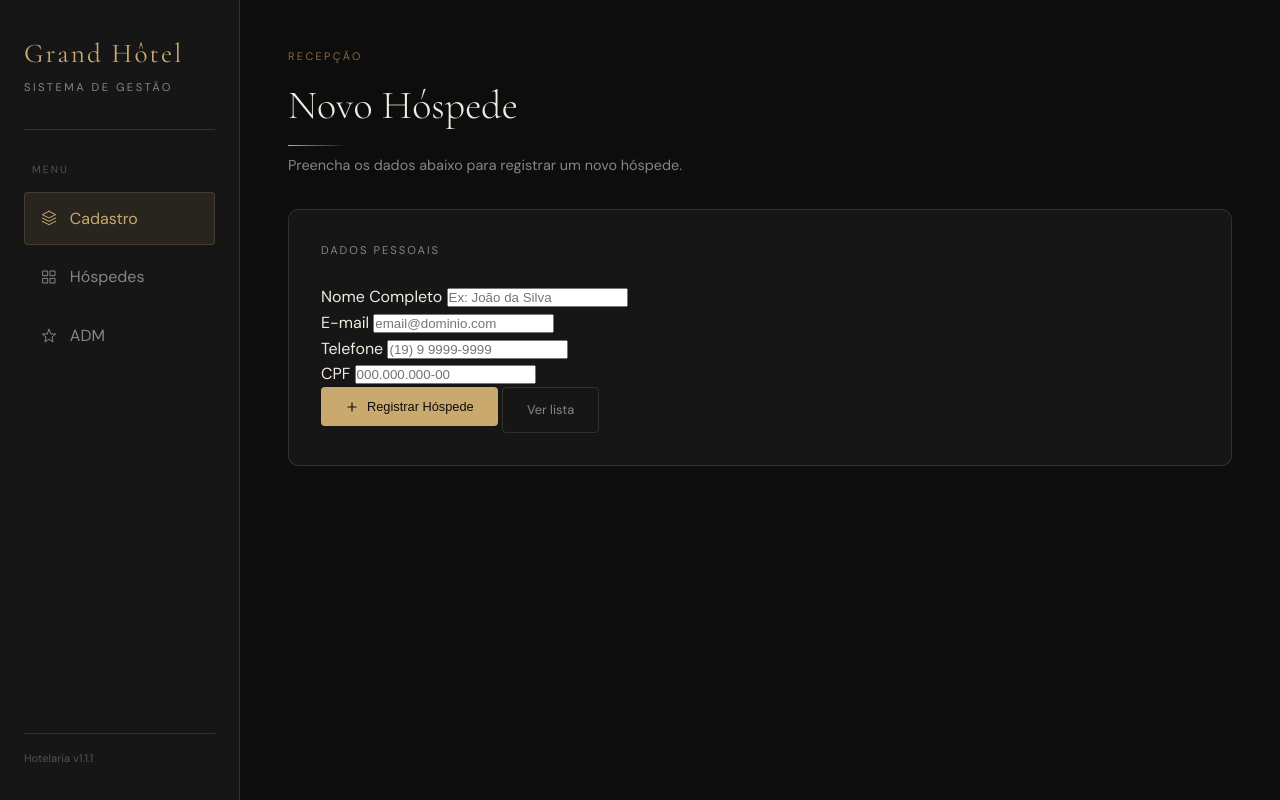
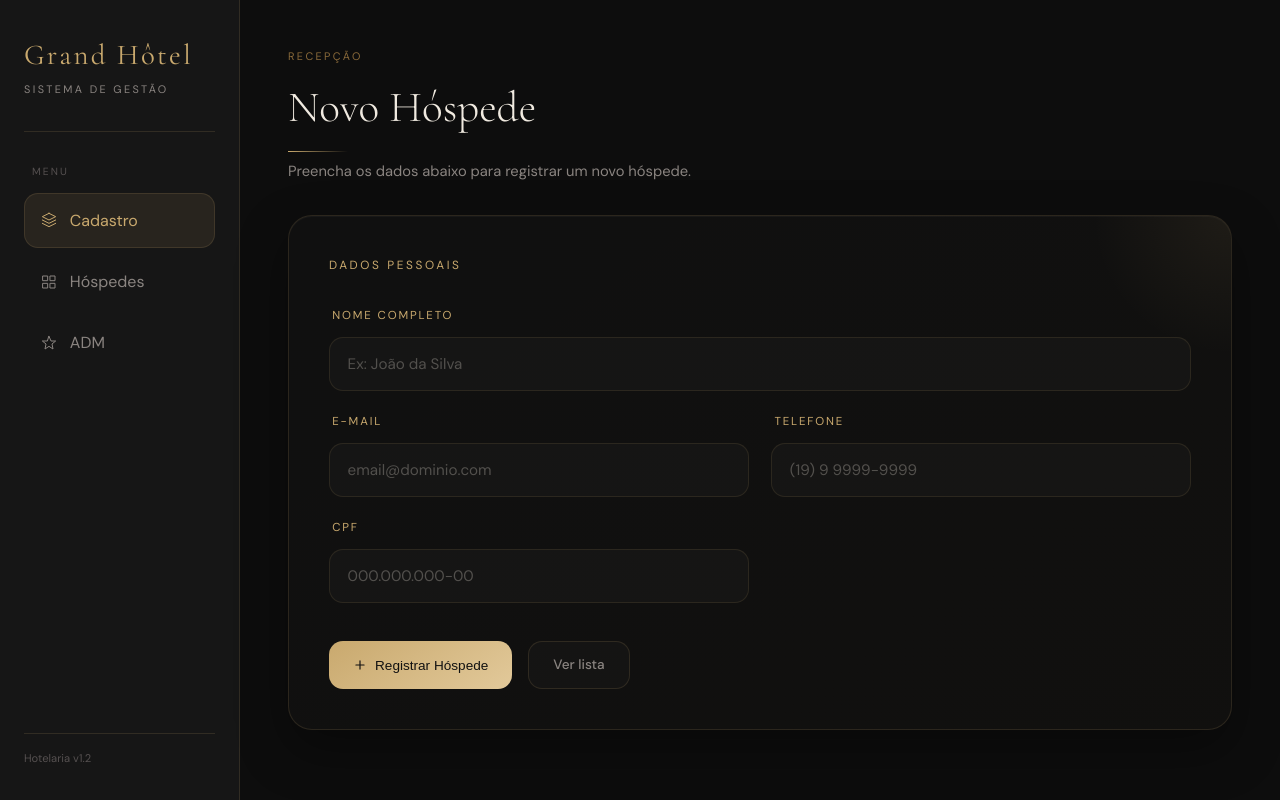
Before and after one commit to MatheusCatarucci/Cadastro-Hotelaria, a FastAPI app: page / in a window 1280 px wide. Run offline with FastAPI, Linux system fonts and the light colour scheme; data that the repository does not hold is empty.

Commit message:
V 1.2 - Ícone, dashboard e API atualizados

```diff
--- a/app.py
+++ b/app.py
@@ -47,12 +47,12 @@ async def hospedes(request: Request):
         context={"hospedes": hospedes}
     )
 
-@app.get("/adm", response_class=HTMLResponse)
+@app.get("/dashboard-adm", response_class=HTMLResponse)
 def adm(request:Request):
     hospedes_tempo_real = consulta_hospedes()
     return templates.TemplateResponse(
         request=request,
-        name="adm.html",
+        name="dashboard-adm.html",
         context={"hospedes" : hospedes_tempo_real}
     )
 
--- a/static/css/style.css
+++ b/static/css/style.css
@@ -1,12 +1,20 @@
-@import url('https://fonts.googleapis.com/css2?family=Cormorant+Garamond:ital,wght@0,300;0,400;0,500;1,300;1,400&family=DM+Sans:opsz,wght@9..40,300;9..40,400;9..40,500&display=swap');
+@import url('https://fonts.googleapis.com/css2?family=Cormorant+Garamond:wght@300;400;500&family=DM+Sans:wght@300;400;500&display=swap');
+
+/* ───────────────────────────── */
+/* RESET */
+/* ───────────────────────────── */
 
 *,
 *::before,
 *::after {
-    box-sizing: border-box;
     margin: 0;
     padding: 0;
+    box-sizing: border-box;
 }
+
+/* ───────────────────────────── */
+/* VARIABLES */
+/* ───────────────────────────── */
 
 :root {
     --gold: #C9A96E;
@@ -15,31 +23,34 @@
 
     --bg: #0D0D0D;
     --bg-card: #161616;
-    --bg-raised: #1E1E1E;
-
-    --border: rgba(201, 169, 110, 0.18);
-    --border-strong: rgba(201, 169, 110, 0.38);
 
     --text: #F0EAE0;
     --text-muted: #8A8480;
     --text-dim: #555050;
 
-    --danger: #C0614A;
-    --success: #5A9A72;
+    --border: rgba(201, 169, 110, 0.15);
+    --border-strong: rgba(201, 169, 110, 0.3);
 
-    --radius: 4px;
-    --radius-lg: 10px;
+    --success: #7AC99A;
+    --danger: #E07A62;
+
+    --radius: 14px;
+    --radius-lg: 24px;
 }
 
-html {
-    height: 100%;
+/* ───────────────────────────── */
+/* BASE */
+/* ───────────────────────────── */
+
+html,
+body {
+    min-height: 100%;
 }
 
 body {
     font-family: 'DM Sans', sans-serif;
     background: var(--bg);
     color: var(--text);
-    min-height: 100%;
     line-height: 1.6;
 }
 
@@ -79,15 +92,18 @@ body {
 
 .hotel-name {
     font-family: 'Cormorant Garamond', serif;
-    font-size: 1.7rem;
+    font-size: 1.8rem;
+    letter-spacing: 0.08em;
+
     color: var(--gold);
-    letter-spacing: 0.08em;
 }
 
 .hotel-sub {
-    font-size: 0.7rem;
+    font-size: 0.68rem;
+
     text-transform: uppercase;
     letter-spacing: 0.22em;
+
     color: var(--text-muted);
 }
 
@@ -99,16 +115,20 @@ body {
 .sidebar-nav {
     display: flex;
     flex-direction: column;
-    gap: 0.35rem;
+    gap: 0.4rem;
 }
 
 .nav-label {
+    padding-left: 0.5rem;
+
+    margin-bottom: 0.4rem;
+
     font-size: 0.65rem;
+
     text-transform: uppercase;
     letter-spacing: 0.2em;
+
     color: var(--text-dim);
-    margin-bottom: 0.5rem;
-    padding-left: 0.5rem;
 }
 
 .nav-item {
@@ -116,23 +136,23 @@ body {
     align-items: center;
     gap: 0.8rem;
 
-    padding: 0.8rem 1rem;
+    padding: 0.85rem 1rem;
+
+    border: 1px solid transparent;
+    border-radius: var(--radius);
 
     text-decoration: none;
     color: var(--text-muted);
 
-    border-radius: var(--radius);
-    border: 1px solid transparent;
-
-    transition: 0.15s ease;
+    transition: 0.18s ease;
 }
 
 .nav-item svg {
     width: 16px;
     height: 16px;
 
+    fill: none;
     stroke: currentColor;
-    fill: none;
     stroke-width: 1.5;
 
     stroke-linecap: round;
@@ -142,34 +162,38 @@ body {
 .nav-item:hover {
     background: rgba(201, 169, 110, 0.06);
     border-color: var(--border);
+
     color: var(--text);
 }
 
 .nav-item.active {
     background: rgba(201, 169, 110, 0.1);
     border-color: var(--border);
+
     color: var(--gold);
 }
 
 .sidebar-footer {
     margin-top: auto;
 
+    padding-top: 1rem;
+
+    border-top: 1px solid var(--border);
+
     font-size: 0.7rem;
     color: var(--text-dim);
-
-    padding-top: 1rem;
-    border-top: 1px solid var(--border);
 }
 
 /* ───────────────────────────── */
-/* MAIN CONTENT */
+/* MAIN */
 /* ───────────────────────────── */
 
 .main-content {
-    padding: 3rem;
     display: flex;
     flex-direction: column;
     gap: 2rem;
+
+    padding: 3rem;
 }
 
 /* ───────────────────────────── */
@@ -184,26 +208,30 @@ body {
 
 .eyebrow {
     font-size: 0.68rem;
+
     text-transform: uppercase;
     letter-spacing: 0.22em;
+
     color: var(--gold-dim);
 }
 
 .page-header h1 {
     font-family: 'Cormorant Garamond', serif;
-    font-size: 2.5rem;
+    font-size: 2.7rem;
     font-weight: 300;
 }
 
 .page-header p {
+    font-size: 0.92rem;
     color: var(--text-muted);
-    font-size: 0.9rem;
 }
 
 .gold-line {
     width: 60px;
     height: 1px;
-    background: linear-gradient(90deg,
+
+    background:
+        linear-gradient(90deg,
             var(--gold),
             transparent);
 }
@@ -213,21 +241,55 @@ body {
 /* ───────────────────────────── */
 
 .card {
-    background: var(--bg-card);
-    border: 1px solid var(--border);
+    position: relative;
+
+    overflow: hidden;
+
+    padding: 2.5rem;
+
     border-radius: var(--radius-lg);
 
-    padding: 2rem;
+    background:
+        linear-gradient(145deg,
+            rgba(255, 255, 255, 0.015),
+            rgba(201, 169, 110, 0.025));
+
+    border: 1px solid var(--border);
+
+    box-shadow:
+        0 20px 50px rgba(0, 0, 0, 0.35),
+        inset 0 1px 0 rgba(255, 255, 255, 0.03);
+}
+
+.card::before {
+    content: "";
+
+    position: absolute;
+    top: -140px;
+    right: -140px;
+
+    width: 280px;
+    height: 280px;
+
+    background:
+        radial-gradient(circle,
+            rgba(201, 169, 110, 0.08),
+            transparent 70%);
+
+    pointer-events: none;
 }
 
 .card-title {
-    font-size: 0.7rem;
+    position: relative;
+
+    margin-bottom: 2rem;
+
+    font-size: 0.74rem;
+
     text-transform: uppercase;
-    letter-spacing: 0.18em;
+    letter-spacing: 0.22em;
 
-    color: var(--text-muted);
-
-    margin-bottom: 1.5rem;
+    color: var(--gold);
 }
 
 /* ───────────────────────────── */
@@ -361,69 +447,210 @@ tbody td:first-child {
     font-size: 0.68rem;
     font-weight: 500;
 
+    text-transform: uppercase;
     letter-spacing: 0.08em;
-    text-transform: uppercase;
-
-    border: 1px solid transparent;
 }
 
 .status-badge.online {
-    background: rgba(90, 154, 114, 0.1);
-    color: #7AC99A;
-    border-color: rgba(90, 154, 114, 0.25);
+    background: rgba(90, 154, 114, 0.12);
+
+    border: 1px solid rgba(90, 154, 114, 0.25);
+
+    color: var(--success);
 }
 
 .status-badge.offline {
-    background: rgba(192, 97, 74, 0.1);
-    color: #E07A62;
-    border-color: rgba(192, 97, 74, 0.25);
+    background: rgba(192, 97, 74, 0.12);
+
+    border: 1px solid rgba(192, 97, 74, 0.25);
+
+    color: var(--danger);
+}
+
+/* ───────────────────────────── */
+/* FORM */
+/* ───────────────────────────── */
+
+form {
+    width: 100%;
+}
+
+.form-grid {
+    display: grid;
+    grid-template-columns: repeat(2, 1fr);
+    gap: 1.4rem;
+}
+
+.form-group {
+    display: flex;
+    flex-direction: column;
+    gap: 0.7rem;
+}
+
+.full-width {
+    grid-column: 1 / -1;
+}
+
+.form-group label {
+    padding-left: 0.2rem;
+
+    font-size: 0.72rem;
+
+    text-transform: uppercase;
+    letter-spacing: 0.16em;
+
+    color: var(--gold);
+}
+
+.form-group input {
+    width: 100%;
+
+    padding: 1rem 1.1rem;
+
+    border: 1px solid rgba(201, 169, 110, 0.12);
+    border-radius: 14px;
+
+    background: rgba(255, 255, 255, 0.025);
+
+    color: var(--text);
+
+    font-size: 0.95rem;
+    font-family: inherit;
+
+    outline: none;
+
+    transition:
+        border 0.2s ease,
+        background 0.2s ease,
+        box-shadow 0.2s ease,
+        transform 0.15s ease;
+}
+
+.form-group input::placeholder {
+    color: rgba(240, 234, 224, 0.28);
+}
+
+.form-group input:hover {
+    background: rgba(255, 255, 255, 0.035);
+
+    border-color: rgba(201, 169, 110, 0.24);
+}
+
+.form-group input:focus {
+    background: rgba(201, 169, 110, 0.04);
+
+    border-color: var(--gold);
+
+    box-shadow:
+        0 0 0 4px rgba(201, 169, 110, 0.08),
+        0 10px 25px rgba(0, 0, 0, 0.2);
+
+    transform: translateY(-1px);
 }
 
 /* ───────────────────────────── */
 /* BUTTONS */
 /* ───────────────────────────── */
 
+.btn-row {
+    display: flex;
+    align-items: center;
+    gap: 1rem;
+
+    margin-top: 1rem;
+
+    grid-column: 1 / -1;
+}
+
 .btn-primary,
 .btn-ghost {
     display: inline-flex;
     align-items: center;
     justify-content: center;
-
     gap: 0.5rem;
 
-    padding: 0.75rem 1.5rem;
+    height: 48px;
 
-    border-radius: var(--radius);
+    padding: 0 1.5rem;
+
+    border-radius: 14px;
 
     text-decoration: none;
 
-    font-size: 0.8rem;
-    transition: 0.15s ease;
+    font-size: 0.85rem;
+    font-weight: 500;
+
+    transition:
+        transform 0.15s ease,
+        background 0.18s ease,
+        border 0.18s ease,
+        box-shadow 0.18s ease;
 }
 
 .btn-primary {
-    background: var(--gold);
-    color: #0D0D0D;
     border: none;
+
+    background:
+        linear-gradient(145deg,
+            var(--gold),
+            var(--gold-light));
+
+    color: #111;
+
+    cursor: pointer;
 }
 
 .btn-primary:hover {
-    background: var(--gold-light);
+    transform: translateY(-2px);
+
+    box-shadow:
+        0 12px 25px rgba(201, 169, 110, 0.25);
 }
 
 .btn-ghost {
+    background: rgba(255, 255, 255, 0.02);
+
     border: 1px solid var(--border);
+
     color: var(--text-muted);
 }
 
 .btn-ghost:hover {
-    background: rgba(255, 255, 255, 0.03);
+    background: rgba(201, 169, 110, 0.05);
+
     border-color: var(--border-strong);
+
     color: var(--text);
 }
 
 /* ───────────────────────────── */
-/* EMPTY STATE */
+/* FLASH */
+/* ───────────────────────────── */
+
+.flash {
+    padding: 1rem 1.2rem;
+
+    border-radius: var(--radius);
+
+    font-size: 0.9rem;
+}
+
+.flash.success {
+    background: rgba(90, 154, 114, 0.1);
+    border: 1px solid rgba(90, 154, 114, 0.3);
+
+    color: var(--success);
+}
+
+.flash.error {
+    background: rgba(192, 97, 74, 0.1);
+    border: 1px solid rgba(192, 97, 74, 0.3);
+
+    color: var(--danger);
+}
+
+/* ───────────────────────────── */
+/* EMPTY */
 /* ───────────────────────────── */
 
 .empty-state {
--- a/templates/adm.html
+++ b/templates/dashboard-adm.html
@@ -1,5 +1,3 @@
-<!-- templates/adm.html -->
-
 <!DOCTYPE html>
 <html lang="pt-br">
 
@@ -57,7 +55,7 @@
             </nav>
 
             <div class="sidebar-footer">
-                Hotelaria v1.1
+                Hotelaria v1.2
             </div>
 
         </aside>
--- a/templates/index.html
+++ b/templates/index.html
@@ -42,7 +42,7 @@
                     </svg>
                     Hóspedes
                 </a>
-                <a href="/adm" class="nav-item">
+                <a href="/dashboard-adm" class="nav-item">
                     <svg viewBox="0 0 24 24">
                         <path d="M12 2l3 7h7l-5.5 4.5L18 21l-6-4-6 4 1.5-7.5L2 9h7z" />
                     </svg>
@@ -51,7 +51,7 @@
             </nav>
 
             <div class="sidebar-footer">
-                Hotelaria v1.1.1
+                Hotelaria v1.2
             </div>
         </aside>
 
```
Also changed, not shown: other parts of static/css/style.css (+68 -49 lines), templates/hospedes.html (+7 -1 lines).
